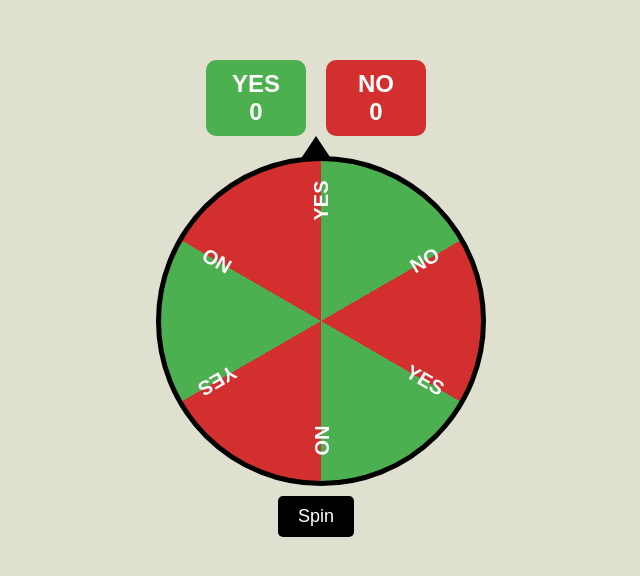
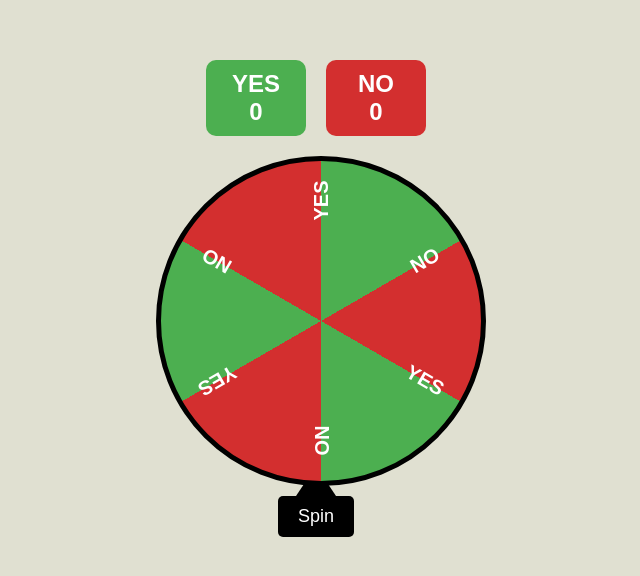
Before and after one commit to malorieiovino/yes-no-wheel, a plain HTML site: page index.html in a window 1280 px wide. Shown: the part 110-686 px from the top of the page, without its empty margins (324-964 px from the left). Drawn offline with Linux system fonts and the light colour scheme.

Commit message:
Update index.html

```diff
--- a/index.html
+++ b/index.html
@@ -80,15 +80,16 @@
 
         .arrow {
             position: absolute;
-            top: -20px;
+            bottom: -20px; /* Moves it below the wheel */
             left: 50%;
-            transform: translateX(-50%);
+            transform: translateX(-50%) rotate(180deg); /* Rotates the arrow downward */
             width: 0;
             height: 0;
             border-left: 20px solid transparent;
             border-right: 20px solid transparent;
-            border-bottom: 30px solid black;
+            border-top: 30px solid black; /* Flips the arrow */
         }
+
         button {
             margin-top: 20px;
             padding: 10px 20px;
```
